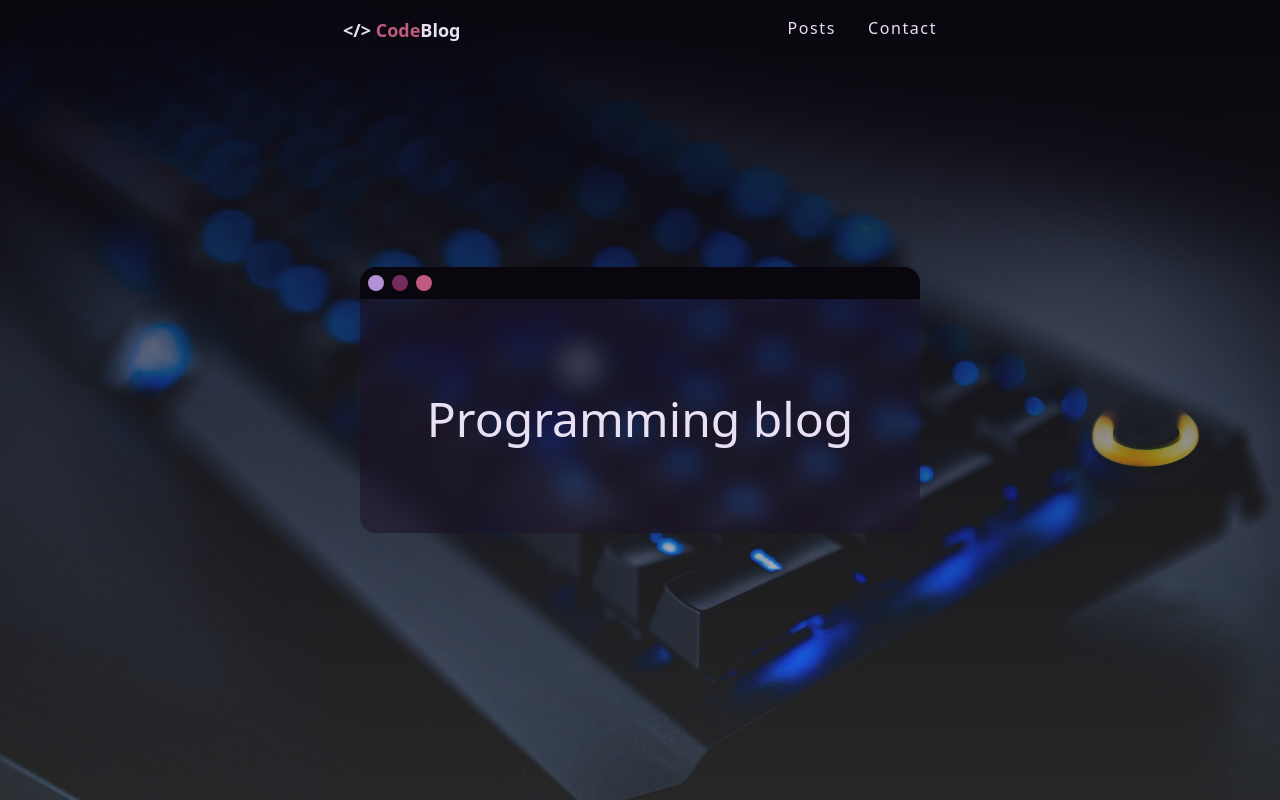
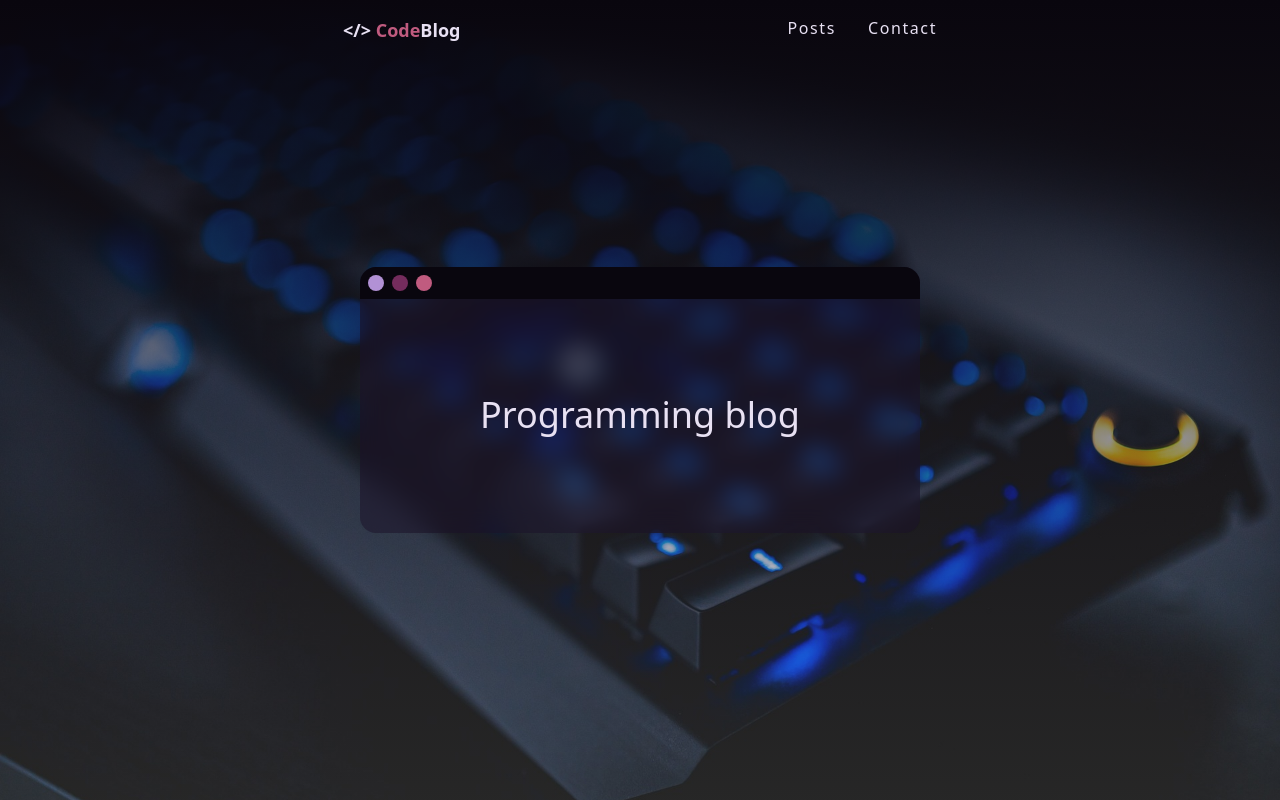
Before and after one commit to pawelek7k/codeblog, a Next.js app: page / in a window 1280 px wide. Shown: the top 800 px of the page. Built offline with nearby package versions, Linux system fonts and the light colour scheme.

Commit message:
Update Hero.tsx

```diff
--- a/components/home-page/Hero.tsx
+++ b/components/home-page/Hero.tsx
@@ -7,7 +7,9 @@
           <li className="bg-secondary w-4 h-4 rounded-full"></li>
           <li className="bg-accent w-4 h-4 rounded-full"></li>
         </ul>
-        <h1 className="text-5xl text-center mt-24">Programming blog</h1>
+        <h1 className="text-2xl text-center mt-24 md:text-4xl">
+          Programming blog
+        </h1>
       </div>
     </section>
   );
```
